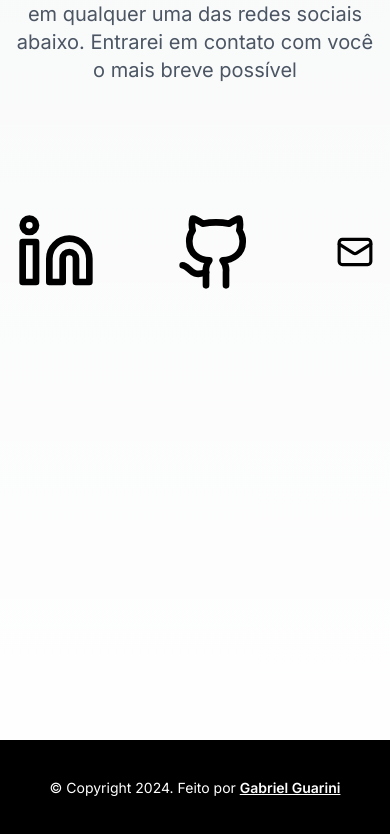
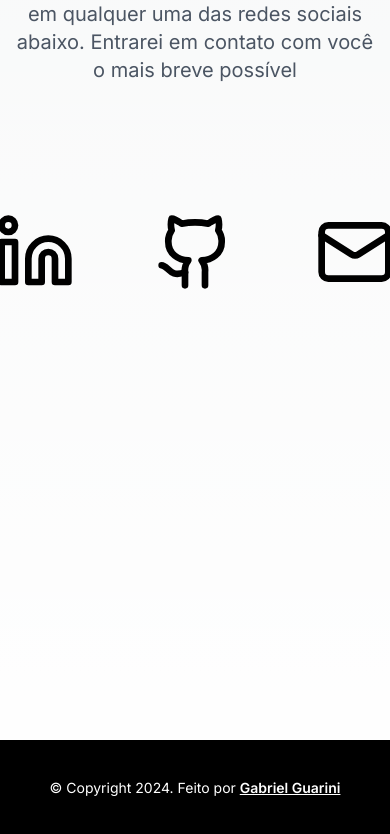
Before and after one commit to gabrielrguarini/portifolio, a Next.js app: page / in a window 390 px wide. Shown: the part 4856-5690 px from the top of the page. Built offline with nearby package versions, Linux system fonts and the light colour scheme.

Commit message:
fix: MailIcon in mobile

```diff
--- a/src/components/contact.tsx
+++ b/src/components/contact.tsx
@@ -7,7 +7,7 @@ const Toast = () => {
     <div
       data-os="toast"
       data-os-position="bottom-right"
-      className="animate-appear fixed bottom-8 right-4 rounded-md bg-green-500 p-4 text-white opacity-0"
+      className="fixed bottom-8 right-4 animate-appear rounded-md bg-green-500 p-4 text-white opacity-0"
     >
       Email Copiado
     </div>
@@ -43,6 +43,7 @@ export default function Contact() {
             size={80}
           />
         </a>
+        <a href="">
           <MailIcon
             className="cursor-pointer duration-300 hover:-translate-y-2 hover:scale-110 hover:text-blue-700"
             size={80}
@@ -64,6 +65,7 @@ export default function Contact() {
               e.stopPropagation();
             }}
           />
+        </a>
       </div>
     </section>
   );
```
Lines whose indentation alone changed are shown as unchanged.
